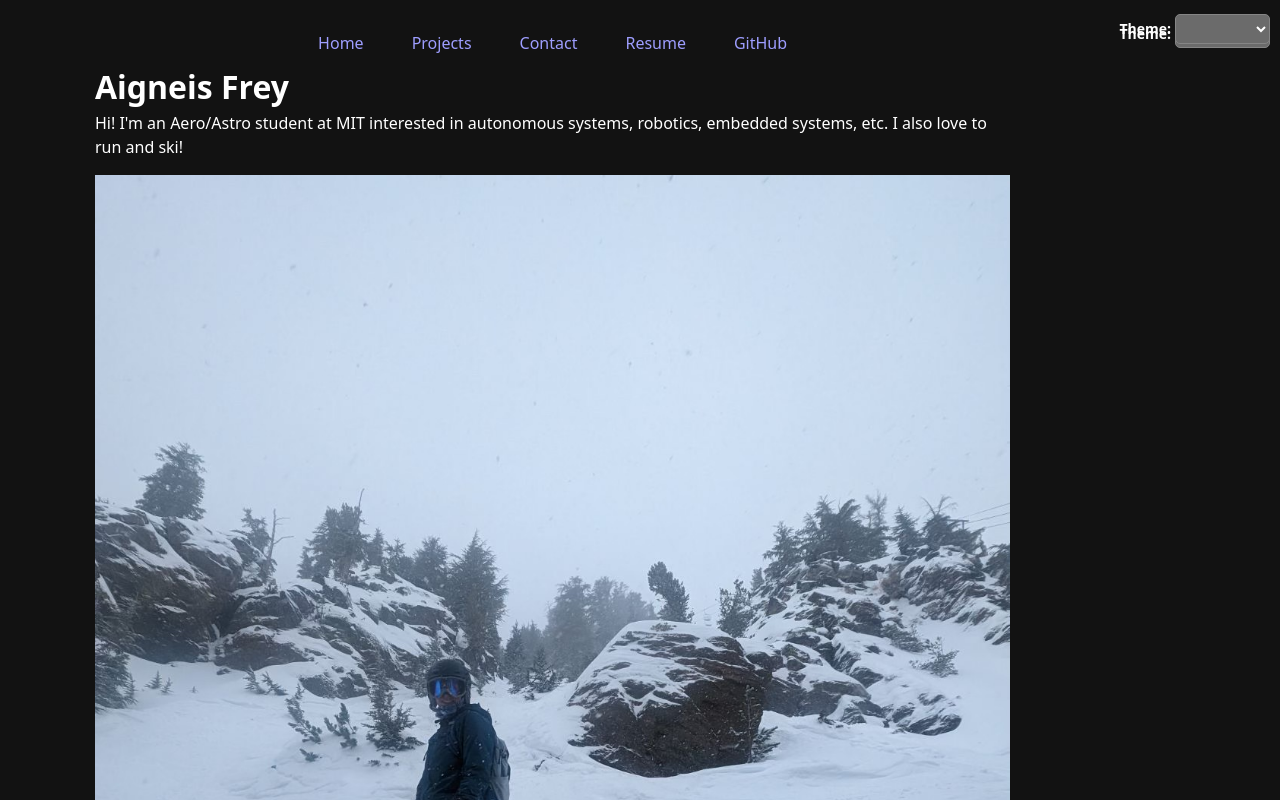
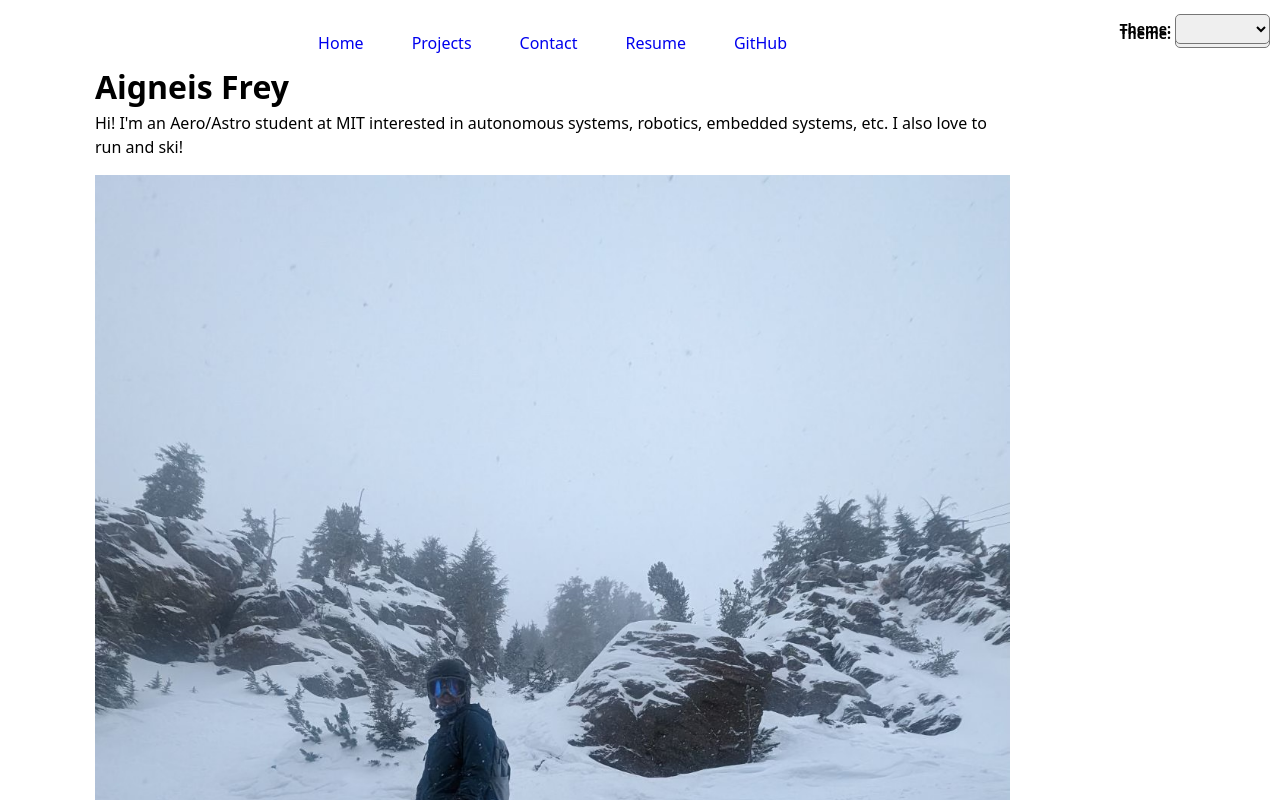
Before and after one commit to aafrey/my-portfolio, a SvelteKit app: page / in a window 1280 px wide. Shown: the top 800 px of the page. Built offline with nearby package versions, Linux system fonts and the light colour scheme.

Commit message:
theme updates

```diff
--- a/src/routes/+layout.svelte
+++ b/src/routes/+layout.svelte
@@ -1,6 +1,15 @@
 <script>
     import { page } from "$app/stores";
-    let colorScheme = "light dark"; // Initialize the color scheme
+    let localStorage = globalThis?.localStorage ?? {}; // Access localStorage safely
+    let colorScheme = localStorage.colorScheme ?? "light dark"; // Set default if no saved theme
+
+    let root = globalThis?.document?.documentElement;
+
+    // Reactive update for color scheme
+    $: root?.style.setProperty("color-scheme", colorScheme);
+
+    // Save color scheme to localStorage whenever it changes
+    $: localStorage.colorScheme = colorScheme;
     let pages = [
       { url: "/my-portfolio/", title: "Home" },
       { url: "./projects", title: "Projects" },
--- a/static/global.js
+++ b/static/global.js
@@ -122,26 +122,26 @@ function $$ (selector, context = document) {
 // step 4.3
 // TODO: Inside your styles.css file, add styling to move the switcher with class .color-scheme to the top right corner. There is nothing to do in this file in this step
 
-// step 4.4
-let select = document.querySelector("select");
+// // step 4.4
+// let select = document.querySelector("select");
 
-select.addEventListener("input", function (event) {
-	console.log("color scheme changed to", event.target.value);
+// select.addEventListener("input", function (event) {
+// 	console.log("color scheme changed to", event.target.value);
 
-    // TODO: use document.documentElement.style.setProperty to set the color scheme here! (hint: take a look at the handout)
-    document.documentElement.style.setProperty("color-scheme", event.target.value);
+//     // TODO: use document.documentElement.style.setProperty to set the color scheme here! (hint: take a look at the handout)
+//     document.documentElement.style.setProperty("color-scheme", event.target.value);
 
-    // TODO: (step 4.5.1) uncomment the line below!
-    localStorage.colorScheme = event.target.value;
-});
+//     // TODO: (step 4.5.1) uncomment the line below!
+//     localStorage.colorScheme = event.target.value;
+// });
 
 
-// step 4.5 (continued)
-// Reminder: uncomment line inside the event listener for 4.5.1
-if ("colorScheme" in localStorage) {
-    document.documentElement.style.setProperty("color-scheme", localStorage.colorScheme);
-	select.value = localStorage.colorScheme;
-}
+// // step 4.5 (continued)
+// // Reminder: uncomment line inside the event listener for 4.5.1
+// if ("colorScheme" in localStorage) {
+//     document.documentElement.style.setProperty("color-scheme", localStorage.colorScheme);
+// 	select.value = localStorage.colorScheme;
+// }
 
 // STEP 5 (OPTIONAL)
 // Note: This is an optional part of the lab! If you want to do it, uncomment the lines below and fill in the TODOs. Otherwise, leave the lines commented out.
```
